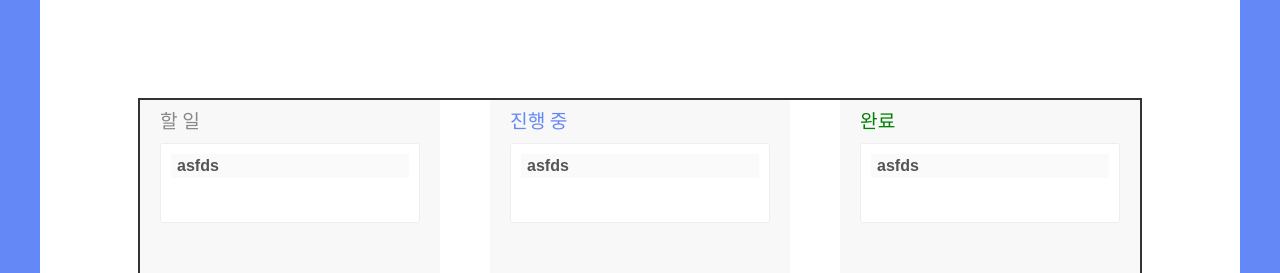
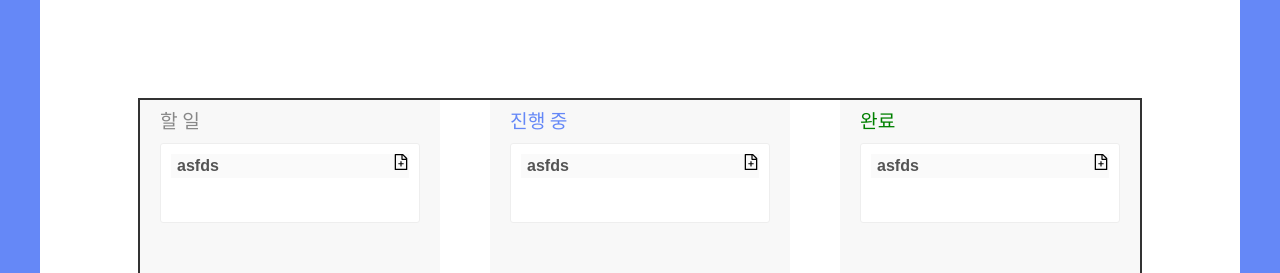
Before and after one commit to helloworld442/Team-Collaboration-Tool, a React (Vite) app: page / in a window 1280 px wide. Shown: the top 273 px of the page. Built offline with nearby package versions, Linux system fonts and the light colour scheme.

Commit message:
feat : feat todo update button #1

```diff
--- a/src/components/atom/Text/Text.js
+++ b/src/components/atom/Text/Text.js
@@ -26,4 +26,9 @@ export const TodoTitleText = styled.h4`
 
 export const TodoSelectText = styled.span``;
 
-export const TodoUpdateText = styled.span``;
+export const TodoUpdateText = styled.span`
+  position: absolute;
+  top: 10px;
+  right: 10px;
+  cursor: pointer;
+`;
--- a/src/components/molecules/TextField/TextField.jsx
+++ b/src/components/molecules/TextField/TextField.jsx
@@ -1,17 +1,21 @@
 import { styled } from "styled-components";
 import { TodoInput } from "../../atom/Input/Input";
 import { TodoUpdateText } from "../../atom/Text/Text";
+import { FileAddOutlined } from "@ant-design/icons";
 
 const TextField = () => {
   return (
     <TextFieldStyle>
       <TodoInput type="text" name="title" disabled={true} value="asfds" />
-      <TodoUpdateText></TodoUpdateText>
+      <TodoUpdateText>
+        <FileAddOutlined />
+      </TodoUpdateText>
     </TextFieldStyle>
   );
 };
 
 const TextFieldStyle = styled.li`
+  position: relative;
   width: 100%;
   height: 80px;
   padding: 10px;
```
